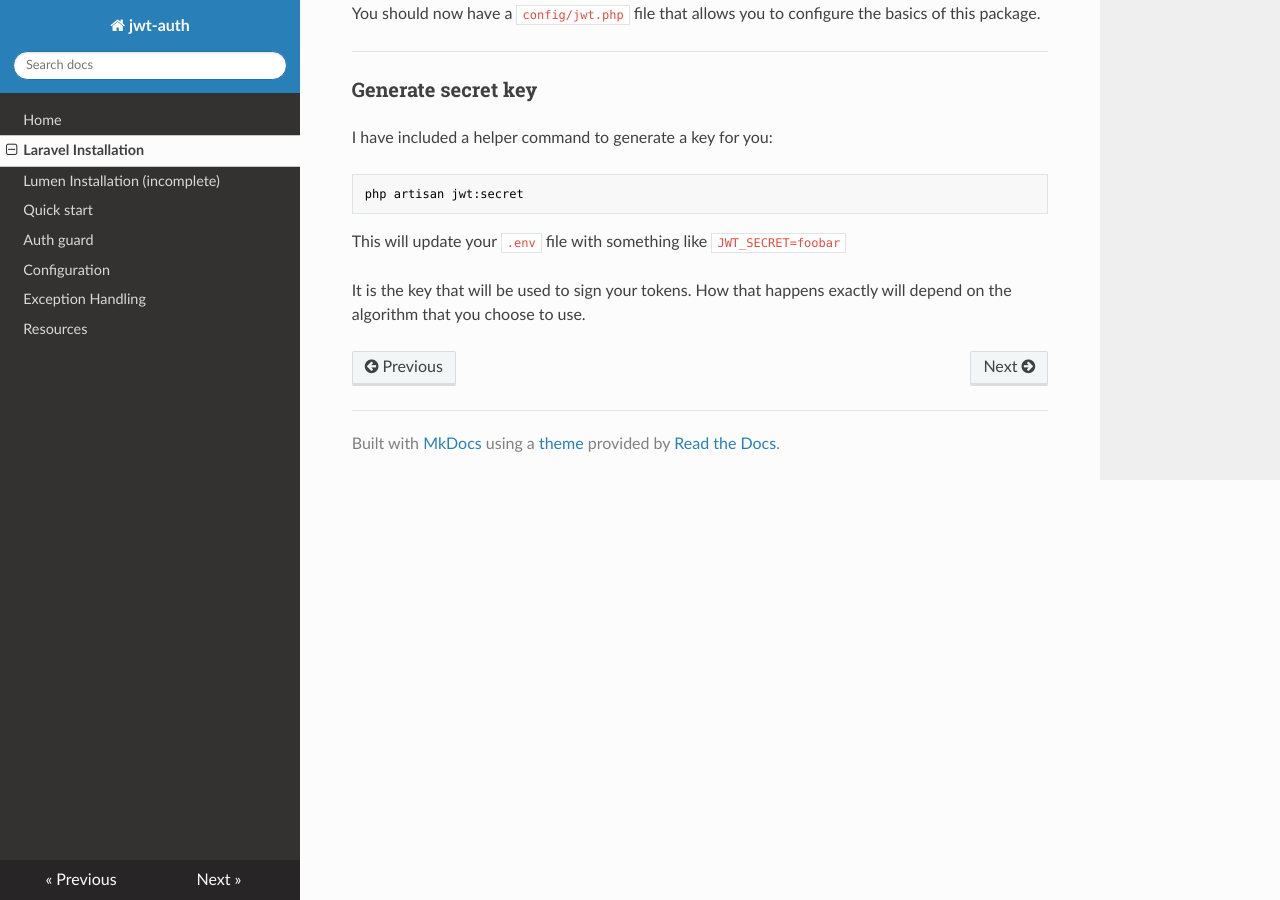
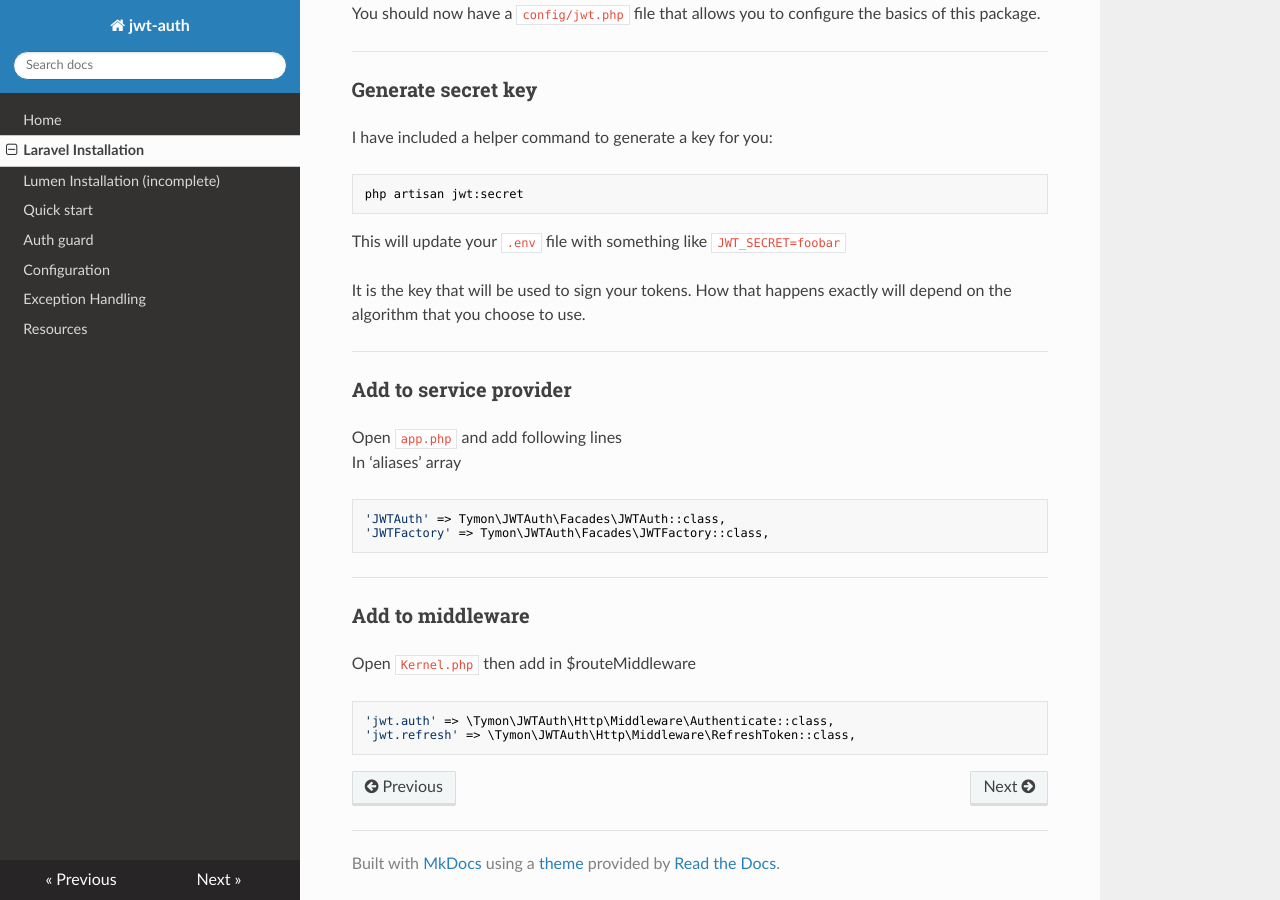
Before and after one commit to tymondesigns/jwt-auth, an MkDocs documentation site: the page built from docs/laravel-installation.md, in a window 1280 px wide and 900 px high, scrolled down 696 px. Built offline with MkDocs 1.6.1, drawn with Linux system fonts in a browser that asks for light colours; nearby versions of some CDN libraries; old or Windows-style settings are respelled for this version of MkDocs.

Commit message:
add additional information
Add additional information of setup

````diff
--- a/docs/laravel-installation.md
+++ b/docs/laravel-installation.md
@@ -47,3 +47,21 @@ This will update your `.env` file with something like `JWT_SECRET=foobar`
 
 It is the key that will be used to sign your tokens. How that happens exactly will depend
 on the algorithm that you choose to use.
+
+-------------------------------------------------------------------------------
+### Add to service provider
+
+Open ```app.php``` and add following lines
+In ‘aliases’ array
+```bash
+'JWTAuth' => Tymon\JWTAuth\Facades\JWTAuth::class,
+'JWTFactory' => Tymon\JWTAuth\Facades\JWTFactory::class,
+```
+-------------------------------------------------------------------------------
+### Add to middleware
+
+Open ```Kernel.php``` then add in $routeMiddleware
+```bash
+'jwt.auth' => \Tymon\JWTAuth\Http\Middleware\Authenticate::class,
+'jwt.refresh' => \Tymon\JWTAuth\Http\Middleware\RefreshToken::class,
+```
````
